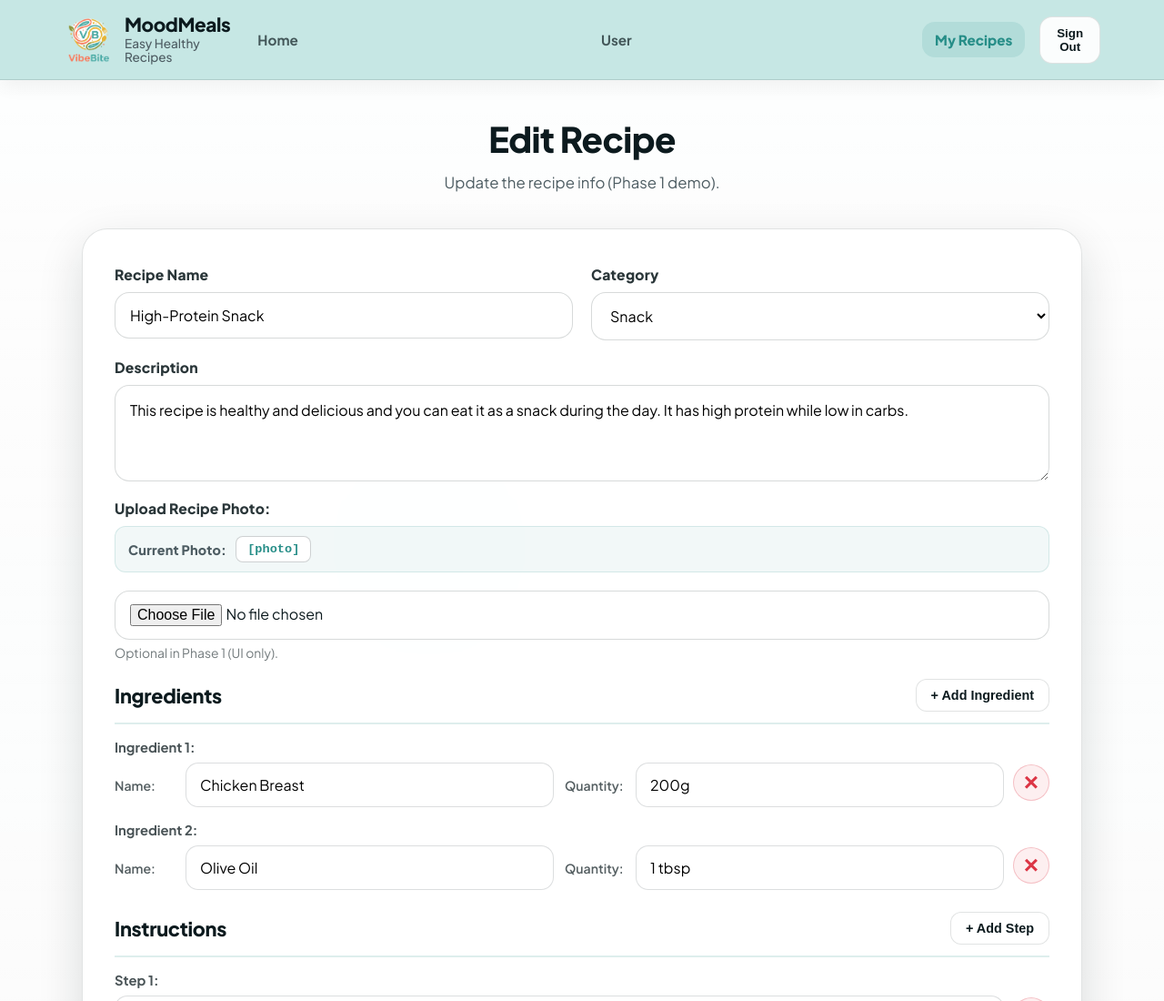
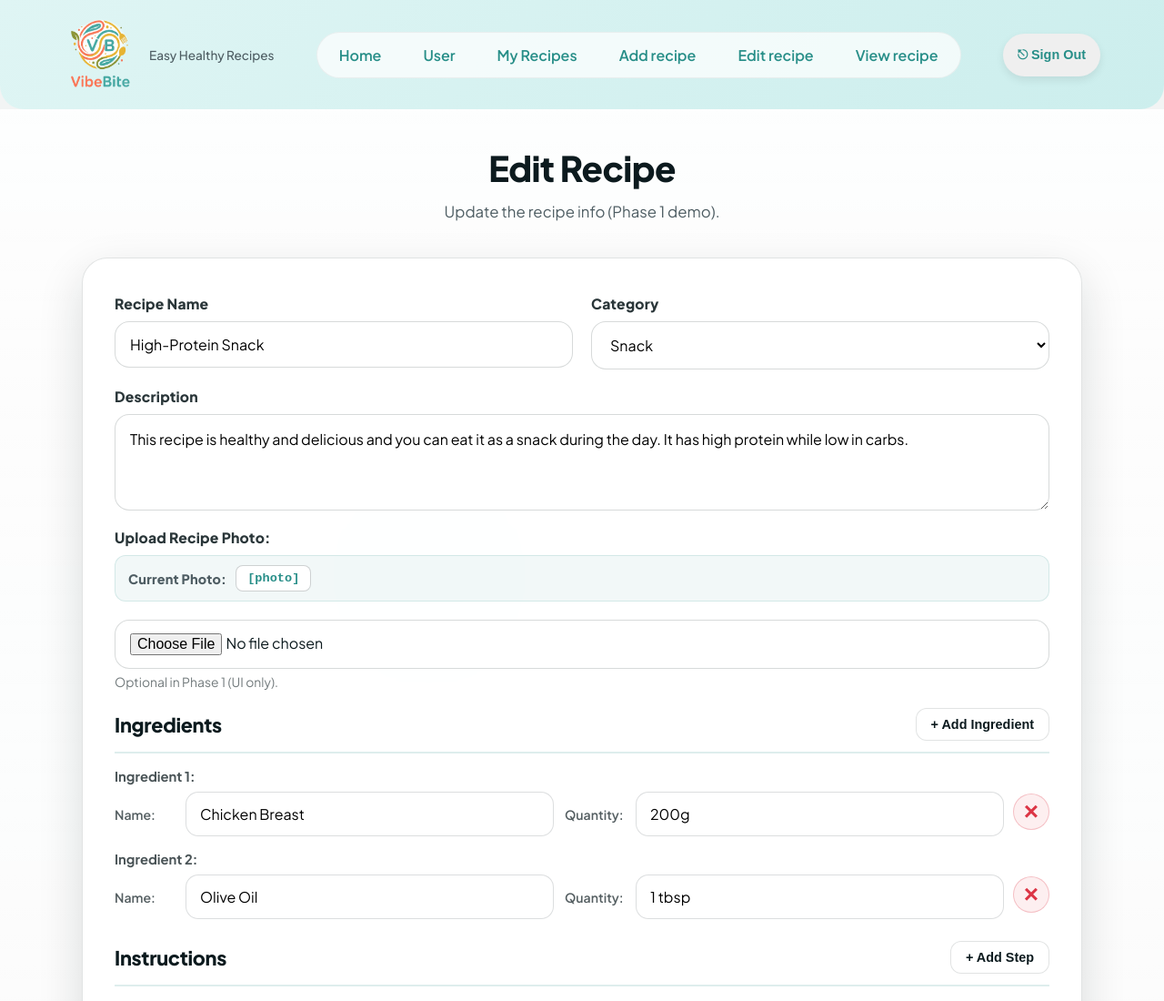
Before and after one commit to mraaheb/web_project, a website: page Frontend/public_html/Lujain/Edit recipe.html in a window 1280 px wide. Shown: the top 1100 px of the page at 91% size. Drawn offline with Linux system fonts and the light colour scheme.

Commit message:
Merge origin/main into main
# Conflicts:
#	Frontend/public_html/Jwana/User page.html
#	Frontend/public_html/index.html

```diff
--- a/Frontend/public_html/CSS/base.css
+++ b/Frontend/public_html/CSS/base.css
@@ -603,3 +603,113 @@ body::before{
 .auth-page .login-actions a {
   text-decoration: none;
 }
+
+/* =========================
+   CREATIVE HEADER
+========================= */
+.creative-header {
+  background: linear-gradient(135deg, #dff5f4, #cceeed);
+  padding: 18px 0;
+  border-radius: 0 0 26px 26px;
+}
+
+.header-inner {
+  display: flex;
+  align-items: center;
+  justify-content: space-between;
+}
+
+/* =========================
+   LEFT (LOGO)
+========================= */
+.header-left {
+  display: flex;
+  align-items: center;
+  gap: 14px;
+}
+
+
+
+.logo-circle img {
+  width: 80px;
+  height: 80px;
+}
+
+.brand-info {
+  display: flex;
+  flex-direction: column;
+}
+
+.brand-title {
+  font-weight: 600;
+  font-size: 1.2rem;
+}
+
+.brand-sub {
+  font-size: 0.8rem;
+  color: gray;
+}
+
+/* =========================
+   CENTER NAV
+========================= */
+.header-nav {
+  display: flex;
+  gap: 6px;
+  background: #ffffffb8;
+  padding: 5px;
+  border-radius: 999px;
+  box-shadow: inset 0 0 0 1px rgba(0,0,0,0.05);
+}
+
+.header-nav a {
+  padding: 10px 20px;
+  border-radius: 999px;
+  text-decoration: none;
+  font-weight: 600;
+  color: #278e88;
+  transition: 0.25s  ease;
+}
+
+.header-nav a:hover {
+  background: rgba(39, 142, 136, 0.12);
+}
+.header-nav a.active {
+  background: #278e88;
+  color: #fff;
+  box-shadow: 0 6px 18px rgba(39, 142, 136, 0.35);
+}
+
+/* =========================
+   RIGHT
+========================= */
+.signout-btn {
+  background:#E0E0E0;
+  border: none;
+  padding: 12px 22px;
+  border-radius: 999px;
+  font-weight: 600;
+  cursor: pointer;
+ box-shadow: inset 0 0 0 1px rgba(0,0,0,0.05);
+  transition: 0.25s;
+
+
+}
+
+.signout-btn:hover {
+  background: #ffffffb8;
+  color: #7EF4CC ;
+  transform: translateY(-2px);
+}
+
+#signOutBtn{
+     color: #278e88 !important ;
+}
+
+/* Sign Out button size fix */
+.header-right .btn-outline {
+  padding: 15px 16px;      /* ⬅️ يصغر الإطار */
+  font-size: 0.9rem;      /* ⬅️ يصغر النص */
+  border-radius: 999px;   /* يحافظ على الشكل الدائري */
+  box-shadow: 0 4px 10px rgba(0,0,0,0.08);
+}
--- a/Frontend/public_html/Jwana/my-style.css
+++ b/Frontend/public_html/Jwana/my-style.css
@@ -34,121 +34,6 @@ body{
 }
 
 /* =========================
-   TOP NAVBAR
-========================= */
-.topbar {
-  background: #cfeeed;
-  padding: 14px 0;
-  border-bottom: 1px solid rgba(0,0,0,0.05);
-}
-
-.topbar-row {
-  display: flex;
-  align-items: center;
-  justify-content: space-between;
-}
-
-/* =========================
-   BRAND (LOGO + TEXT)
-========================= */
-.brand-dot {
-  display: none;
-}
-
-.brand {
-  display: flex;
-  align-items: center;
-  gap: 12px;
-  text-decoration: none;
-  color: var(--text);
-}
-
-.brand-logo {
-  width: 80px;
-  height: 80px;
-  object-fit: contain;
-}
-
-.brand-text {
-  display: flex;
-  flex-direction: column;
-  line-height: 1.1;
-}
-
-.brand-name {
-  font-size: 1.4rem;
-  font-weight: 900;
-}
-
-.brand-sub {
-  font-size: 0.85rem;
-  color: var(--muted);
-}
-
-/* =========================
-   NAV LINKS
-========================= */
-.nav {
-  display: flex;
-  align-items: center;
-  gap: 40px;
-}
-
-.nav a {
-  text-decoration: none;
-  font-weight: 700;
-  color: #0c1a1e;
-  padding: 8px 18px;
-  border-radius: 999px;
-  transition: 0.2s;
-}
-
-/* Home */
-.nav a[href*="index"] {
-  background: rgba(39,142,136,0.15);
-  color: #278e88;
-  margin-left: 25px;
-}
-
-/* My Recipes */
-.nav a[href*="My recipes"] {
-  background: rgba(39,142,136,0.15);
-  color: #278e88;
-}
-
-/* Active */
-.nav a.active {
-  background: rgba(39,142,136,0.22);
-  color: #278e88;
-  font-weight: 900;
-}
-
-/* =========================
-   AUTH
-========================= */
-.auth {
-  display: flex;
-  align-items: center;
-}
-
-.btn-outline {
-  background: #fff;
-  border: none;
-  padding: 10px 18px;
-  border-radius: 999px;
-  font-weight: 700;
-  cursor: pointer;
-  box-shadow: 0 4px 10px rgba(0,0,0,0.08);
-  transition: 0.2s;
-}
-
-.btn-outline:hover {
-  background: #278e88;
-  color: #fff;
-  transform: translateY(-2px);
-}
-
-/* =========================
    SECTIONS
 ========================= */
 .section-head {
@@ -167,6 +52,31 @@ body{
 /* =========================
    USER INFO
 ========================= */
+.user-card {
+  background: #ffffff;
+  padding: 24px;
+  border-radius: 18px;
+  margin-top: 20px;
+   margin-bottom: 40px;
+  width: fit-content;
+  box-shadow: 0 8px 20px rgba(0,0,0,0.08);
+}
+.user-stats {
+     display: flex;
+  gap: 20px;
+  margin-top: 16px;
+  padding-top: 12px;
+  border-top: 1px solid rgba(0,0,0,0.08);
+}
+/* شكل الإحصائيات */
+.user-stats p {
+  margin-bottom: 8px;
+  font-size: 0.95rem;
+   background: #f0f7f7;
+  padding: 10px 16px;
+  border-radius: 12px;
+  font-weight: 700;
+}
 .user-info {
   display: flex;
   align-items: center;
@@ -263,6 +173,7 @@ body{
 ========================= */
 #addRecipeBtn {
   margin: 30px 0;
+  margin-left : 110px;
 }
 
 /* =========================
@@ -279,3 +190,118 @@ body{
   justify-content: space-between;
   font-size: 0.9rem;
 }
+
+
+
+
+
+
+/* =========================
+   CREATIVE HEADER
+========================= */
+.creative-header {
+  background: linear-gradient(135deg, #dff5f4, #cceeed);
+  padding: 18px 0;
+  border-radius: 0 0 26px 26px;
+}
+
+.header-inner {
+  display: flex;
+  align-items: center;
+  justify-content: space-between;
+}
+
+/* =========================
+   LEFT (LOGO)
+========================= */
+.header-left {
+  display: flex;
+  align-items: center;
+  gap: 14px;
+}
+
+
+
+.logo-circle img {
+  width: 80px;
+  height: 80px;
+}
+
+.brand-info {
+  display: flex;
+  flex-direction: column;
+}
+
+.brand-title {
+  font-weight: 600;
+  font-size: 1.2rem;
+}
+
+.brand-sub {
+  font-size: 0.8rem;
+  color: gray;
+}
+
+/* =========================
+   CENTER NAV
+========================= */
+.header-nav {
+  display: flex;
+  gap: 6px;
+  background: #ffffffb8;
+  padding: 5px;
+  border-radius: 999px;
+  box-shadow: inset 0 0 0 1px rgba(0,0,0,0.05);
+}
+
+.header-nav a {
+  padding: 10px 20px;
+  border-radius: 999px;
+  text-decoration: none;
+  font-weight: 600;
+  color: #278e88;
+  transition: 0.25s  ease;
+}
+
+.header-nav a:hover {
+  background: rgba(39, 142, 136, 0.12);
+}
+.header-nav a.active {
+  background: #278e88;
+  color: #fff;
+  box-shadow: 0 6px 18px rgba(39, 142, 136, 0.35);
+}
+
+/* =========================
+   RIGHT
+========================= */
+.signout-btn {
+  background: #ffffffb8;
+  border: none;
+  padding: 12px 22px;
+  border-radius: 999px;
+  font-weight: 600;
+  cursor: pointer;
+ box-shadow: inset 0 0 0 1px rgba(0,0,0,0.05);
+  transition: 0.25s;
+
+
+}
+
+.signout-btn:hover {
+  background: #ffffffb8;
+  color: #7EF4CC ;
+  transform: translateY(-2px);
+}
+
+#signOutBtn{
+     color: #278e88 !important ;
+}
+
+/* Sign Out button size fix */
+.header-right .btn-outline {
+  padding: 15px 16px;      /* ⬅️ يصغر الإطار */
+  font-size: 0.9rem;      /* ⬅️ يصغر النص */
+  border-radius: 999px;   /* يحافظ على الشكل الدائري */
+  box-shadow: 0 4px 10px rgba(0,0,0,0.08);
+}
--- a/Frontend/public_html/Lujain/Edit recipe.html
+++ b/Frontend/public_html/Lujain/Edit recipe.html
@@ -9,25 +9,48 @@
 </head>
 <body>
   <!-- Navbar -->
-  <header class="topbar">
-    <div class="container topbar-row">
-      <a class="brand" href="../Fanar/index.html">
-        <img src="../images/logo.png" alt="MoodMeals Logo" class="brand-logo">
-        <div class="brand-text">
-          <span class="brand-name">MoodMeals</span>
-          <span class="brand-sub">Easy Healthy Recipes</span>
-        </div>
-      </a>
-      <nav class="nav">
-        <a href="../Fanar/index.html" class="nav-link">Home</a>
-        <a href="../Jwana/user page.html" class="nav-link">User</a>
-        <a href="../Jwana/My recipes.html" class="nav-link active">My Recipes</a>
-      </nav>
-      <div class="auth">
-        <button class="btn btn-outline" id="signOutBtn">Sign Out</button>
+
+ <header class="creative-header">
+  <div class="header-inner container">
+
+    <!-- Logo -->
+    <div class="header-left">
+      <div class="logo-circle">
+        <img src="../images/logo.png" alt="Logo">
+      </div>
+      <div class="brand-info">
+        <span class="brand-sub">Easy Healthy Recipes</span>
       </div>
     </div>
-  </header>
+
+    <!-- Center Nav -->
+    <nav class="header-nav">
+      <a href="../Fanar/index.html">Home</a>
+      <a href="User page.html" >User</a>
+      <a href="My recipes.html">My Recipes</a>
+       <a href="../Lujain/Add recipes.html">Add recipe</a>
+       <a href="../Lujain/Edit recipes.html">Edit recipe</a>
+             <a href="../maraheb/View recipes.html">View recipe</a>
+
+
+    </nav>
+
+    <!-- Right -->
+    <div class="header-right">
+          <button class="btn btn-outline" id="signOutBtn"> ⎋ Sign Out</button>
+
+<script>
+  const signOutBtn = document.getElementById("signOutBtn");
+
+  signOutBtn.addEventListener("click", function() {
+    window.location.href = "../Fanar/index.html";  // تغيير المسار إلى صفحة index
+  });
+</script>
+
+              </div>
+    </div>
+</header>
+
 
   <main class="section">
     <div class="container">
```
Also changed, not shown: Frontend/public_html/Jwana/User page.html (+40 -15 lines), Frontend/public_html/Lujain/Add recipe.html (+40 -17 lines), Frontend/public_html/Maraheb/View recipe.html (+41 -8 lines), Frontend/public_html/Maraheb/admin.html (+42 -7 lines).
